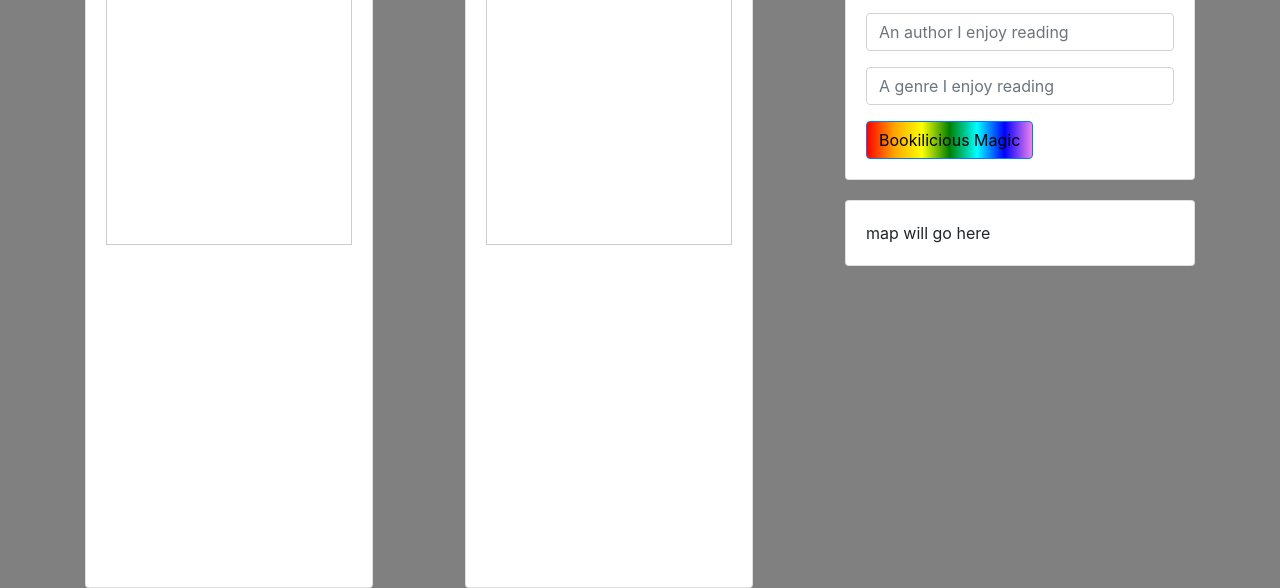
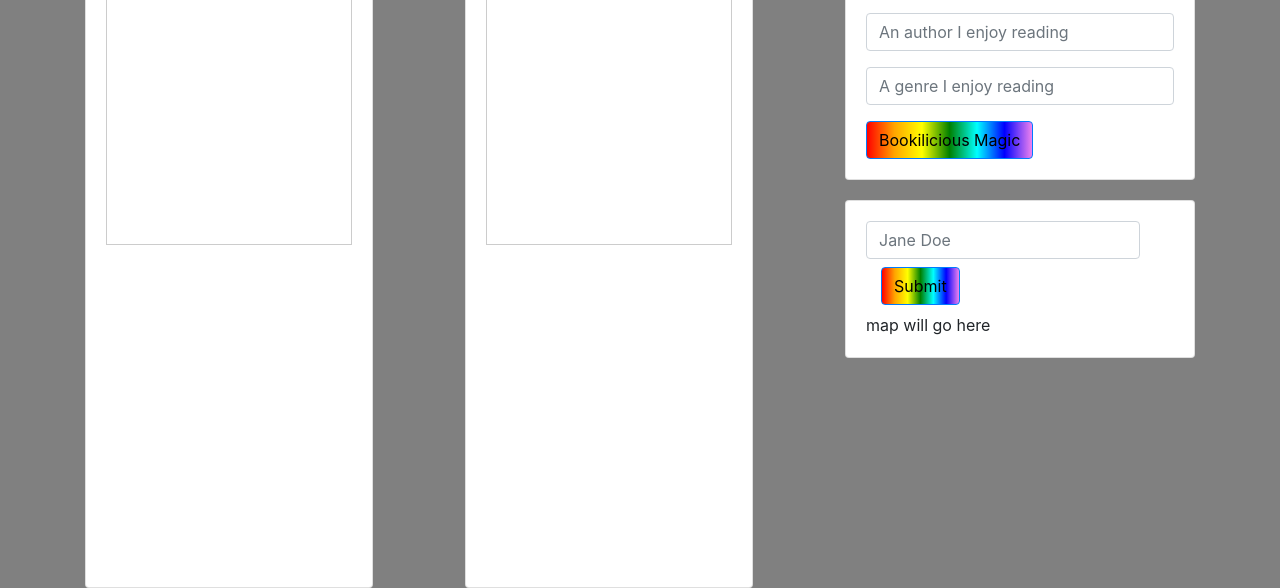
Before and after one commit to bricezakra/Project01-UT-Coding-Bootcamp, a plain HTML site: page index.html in a window 1280 px wide. Shown: the part 317-905 px from the top of the page. Drawn offline with nearby package versions, Linux system fonts and the light colour scheme; no server answers.

Commit message:
added a Search Input in the Map area

```diff
--- a/index.html
+++ b/index.html
@@ -103,6 +103,17 @@
 
                 <div class="card">
                     <div class="card-body">
+                        <form>
+                            <div class="form-row align-items-center">
+                                <div class="col-auto">
+                                    <label class="sr-only" for="inlineFormInput"></label>
+                                    <input type="text" class="form-control mb-2" id="inlineFormInput" placeholder="Jane Doe">
+                                </div>
+                            </div>
+                            <div class="col-auto">
+                                <button type="submit" class="btn btn-primary mb-2">Submit</button>
+                            </div>
+                        </form>
                         map will go here
                     </div>
                 </div>
```
